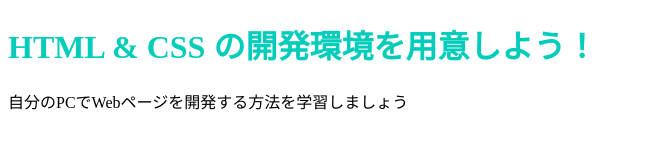
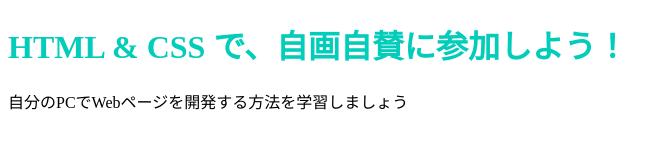
Before and after one commit to sunone10/sunone10, a plain HTML site: page index.html in a window 1280 px wide. Shown: the whole page, without its empty margins (0-671 px from the left). Drawn offline with Linux system fonts and the light colour scheme.

Commit message:
Update index.html

```diff
--- a/index.html
+++ b/index.html
@@ -6,7 +6,7 @@
     <title>Progate</title>
   </head>
   <body>
-    <h1 class="title">HTML & CSS の開発環境を用意しよう！</h1>
+    <h1 class="title">HTML & CSS で、自画自賛に参加しよう！</h1>
     <p>自分のPCでWebページを開発する方法を学習しましょう</p>
   </body>
 </html>
```
